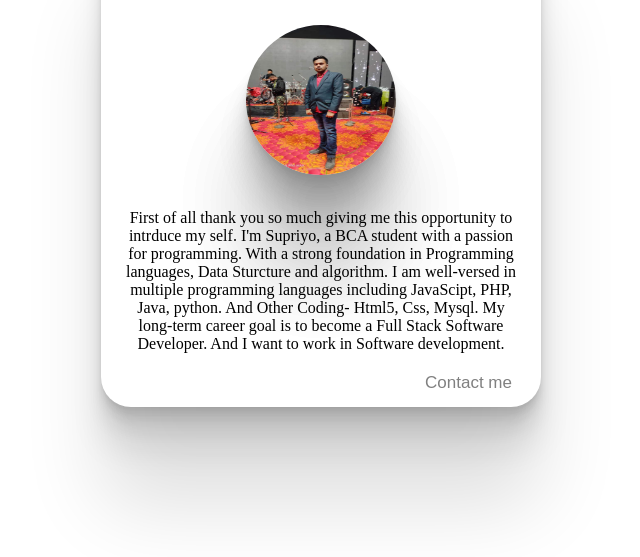
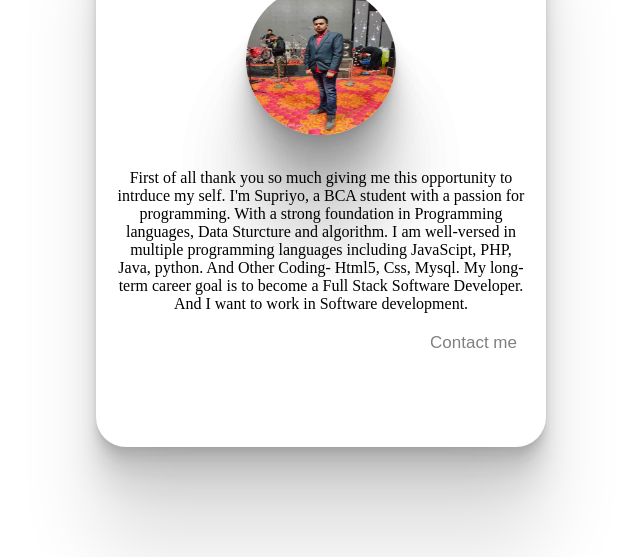
Before and after one commit to supriyoit/portfolio.github.io, a plain HTML site: page port.html in a window 1280 px wide. Shown: the part 243-800 px from the top of the page, without its empty margins (319-959 px from the left). Drawn offline with Linux system fonts and the light colour scheme.

Commit message:
port.html

```diff
--- a/port.html
+++ b/port.html
@@ -13,8 +13,8 @@
                 left:50%;
                 transform:translate(-50%,-50%);
                 z-index:2;
-                width:440px;
-                height: 500px;
+                width:450px;
+                height: 580px;
                 padding:20px;
                 text-align:center;
                 box-shadow:
```
